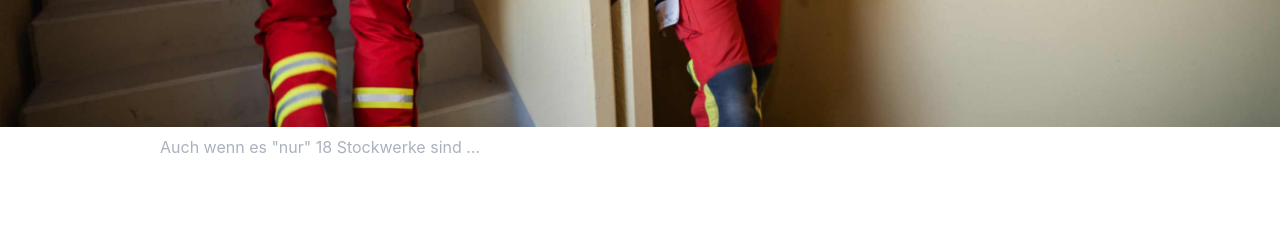
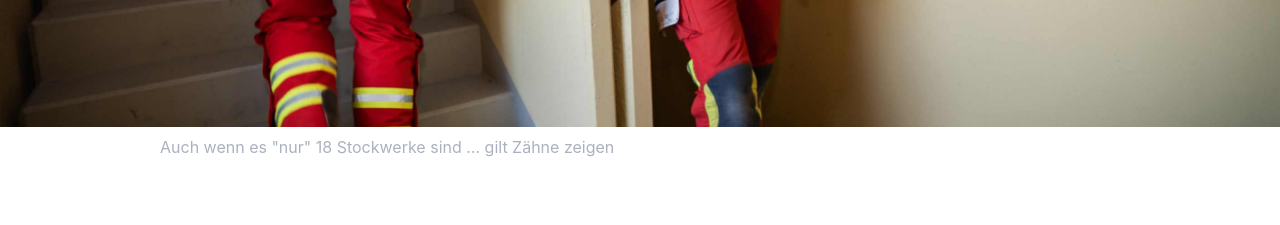
Before and after one commit to steffkes/schachmatt-ulm, a Nuxt app: page / in a window 1280 px wide. Shown: the part 2920-3145 px from the top of the page. Built offline with nearby package versions, Linux system fonts and the light colour scheme; no server answers.

Commit message:
use parts of the quote as reference

```diff
--- a/pages/index.vue
+++ b/pages/index.vue
@@ -113,7 +113,7 @@
   </section>
 
   <ImageSection url="/images/403_DSC09531.jpg" :position="{ x: 60 }">
-    Auch wenn es "nur" 18 Stockwerke sind …
+    Auch wenn es "nur" 18 Stockwerke sind … gilt Zähne zeigen
   </ImageSection>
 
   <section class="section">
```
